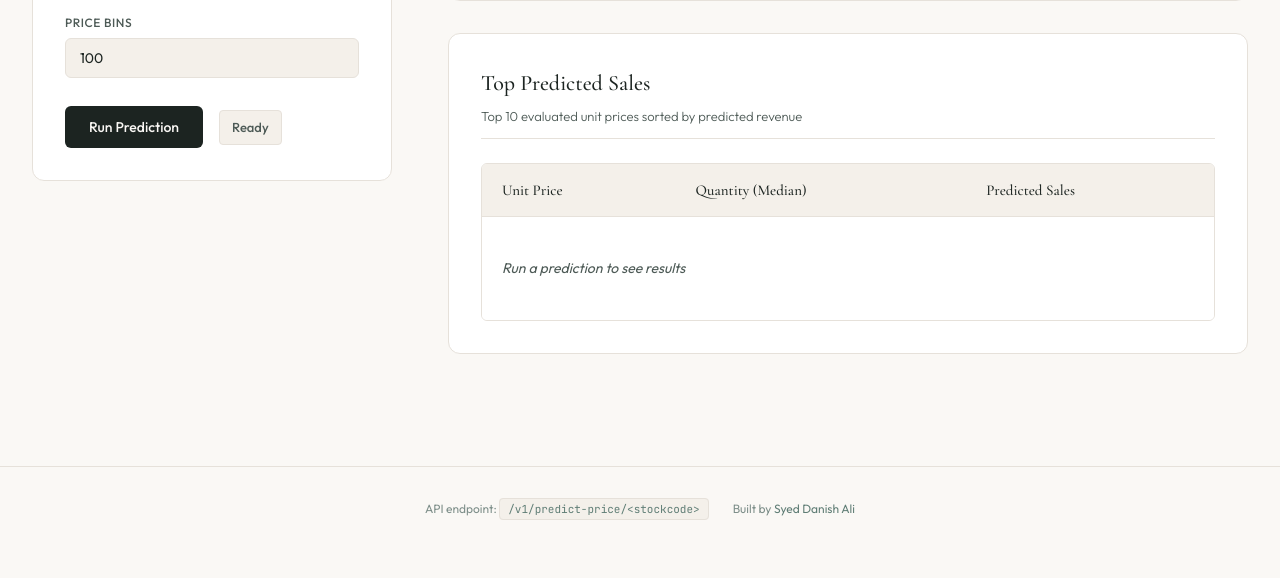
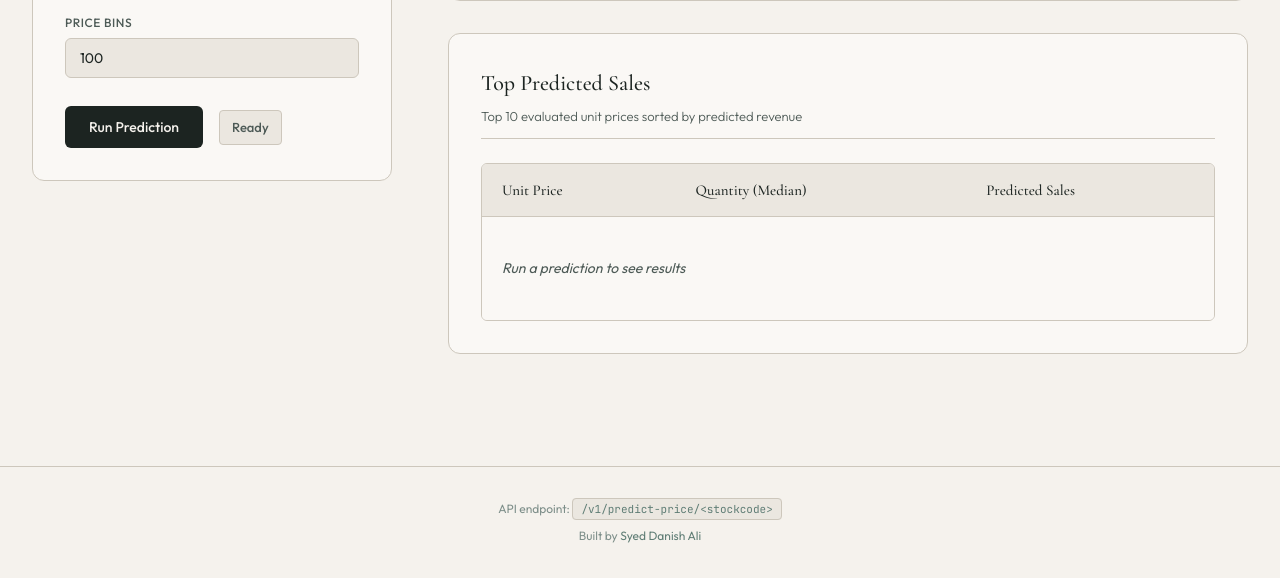
Before and after one commit to danishsyed-dev/ml-sales-prediction, a Flask app: page /ui in a window 1280 px wide. Shown: the part 660-1238 px from the top of the page. Before the commit the page ends 1180 px from the top, so only its background shows below. Run offline with Flask 3, Linux system fonts and the light colour scheme.

Commit message:
Refine light theme colors and footer layout
Adjusted the warm light-mode palette to improve contrast and hierarchy: darker background/secondary tones, stronger borders, slightly increased accent tint, and softer error background. Updated the footer to a vertical layout with tighter spacing for a cleaner, more compact presentation.

```diff
--- a/static/ui.css
+++ b/static/ui.css
@@ -7,20 +7,20 @@
   --font-mono: "JetBrains Mono", monospace;
 
   /* Clean Editorial Palette (Warm Light Mode) */
-  --bg: #faf8f5;              /* Creamy off-white */
-  --bg-secondary: #f4f0ea;    /* Slightly darker warm beige */
-  --panel: #ffffff;           /* Clean white panels */
+  --bg: #f5f2ed;              /* Warmer, slightly darker cream */
+  --bg-secondary: #ebe7e0;    /* Noticeably darker warm beige for inputs */
+  --panel: #faf8f5;            /* Lighter panels for clear separation */
   --text: #1c2421;            /* Dark forest charcoal */
   --text-secondary: #4d5a56;  /* Muted charcoal with sage hint */
   --muted: #7e8f8a;           /* Soft sage-gray */
-  --border: #e6e1da;          /* Elegant warm border */
+  --border: #cdc7bc;          /* Stronger warm border */
   --border-focus: #5f7d75;    /* Sage green */
   --accent: #5f7d75;          /* Sage green */
   --accent-hover: #4a625c;    /* Darker sage */
-  --accent-light: rgba(95, 125, 117, 0.08);
+  --accent-light: rgba(95, 125, 117, 0.1);
   --success: #5f7d75;         /* Warm green */
   --error: #c97d7d;           /* Terracotta red */
-  --error-light: #fdf7f7;
+  --error-light: #fdf3f3;
 
   --radius-sm: 4px;
   --radius: 6px;
@@ -549,9 +549,10 @@
 /* Footer Section */
 .footer {
   display: flex;
+  flex-direction: column;
   align-items: center;
   justify-content: center;
-  gap: 24px;
+  gap: 8px;
   font-size: 12px;
   color: var(--muted);
   padding: 32px 24px;
```
